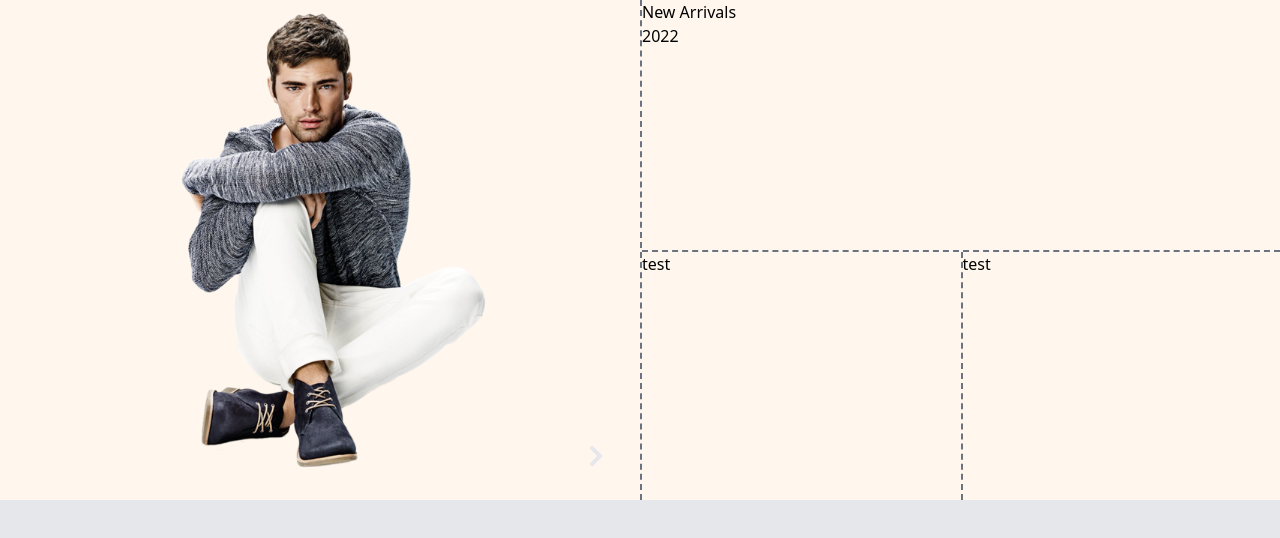
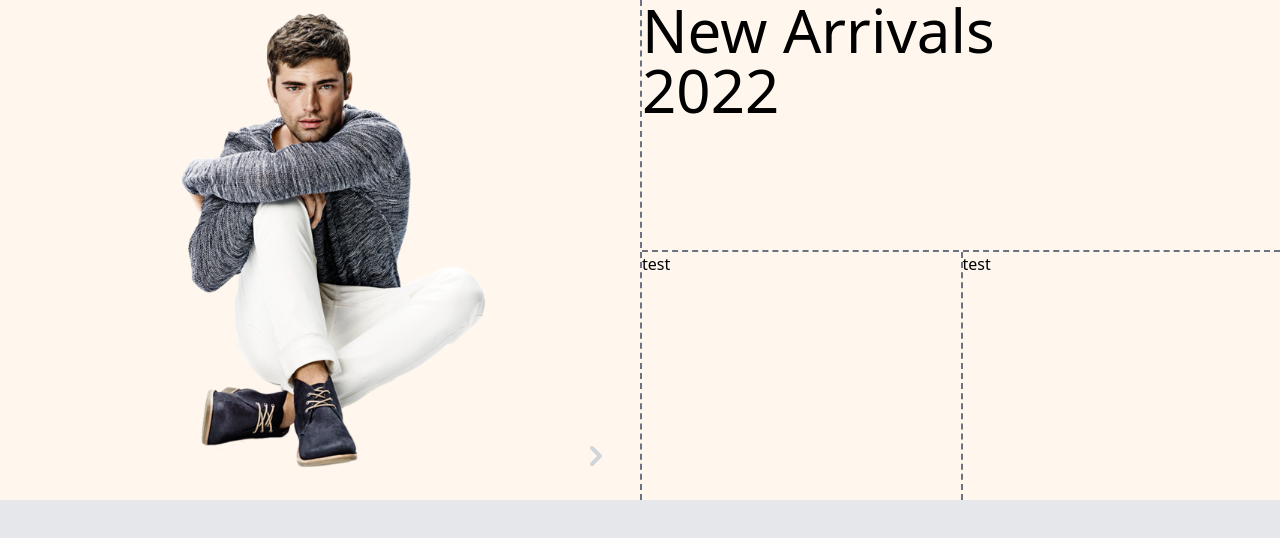
Before and after one commit to M-Hosseini80/tailwind-hero, a plain HTML site: page index.html in a window 1280 px wide. Drawn offline with nearby package versions, Linux system fonts and the light colour scheme.

Commit message:
change font size

```diff
--- a/index.html
+++ b/index.html
@@ -15,7 +15,7 @@
             <a href="#">
                 <div
                     class="group  relative first-col bg-[url(asset/model.png)] min-h-[500px] bg-no-repeat bg-contain bg-center">
-                    <svg class="w-8 h-8 text-gray-200 transition absolute bottom-7 right-7 group-hover:scale-125"
+                    <svg class="w-8 h-8 text-gray-300 transition absolute bottom-7 right-7 group-hover:scale-125"
                         fill="currentColor" viewBox="0 0 20 20" xmlns="http://www.w3.org/2000/svg">
                         <path fill-rule="evenodd"
                             d="M7.293 14.707a1 1 0 010-1.414L10.586 10 7.293 6.707a1 1 0 011.414-1.414l4 4a1 1 0 010 1.414l-4 4a1 1 0 01-1.414 0z"
@@ -25,7 +25,7 @@
             </a>
             <div class="flex flex-col divide-y-2 divide-dashed divide-gray-500">
                 <div class="h-full">
-                    <h2 class="flex flex-col">
+                    <h2 class="flex flex-col text-6xl mx-auto">
                         New Arrivals <span>2022</span>
                     </h2>
                 </div>
```
